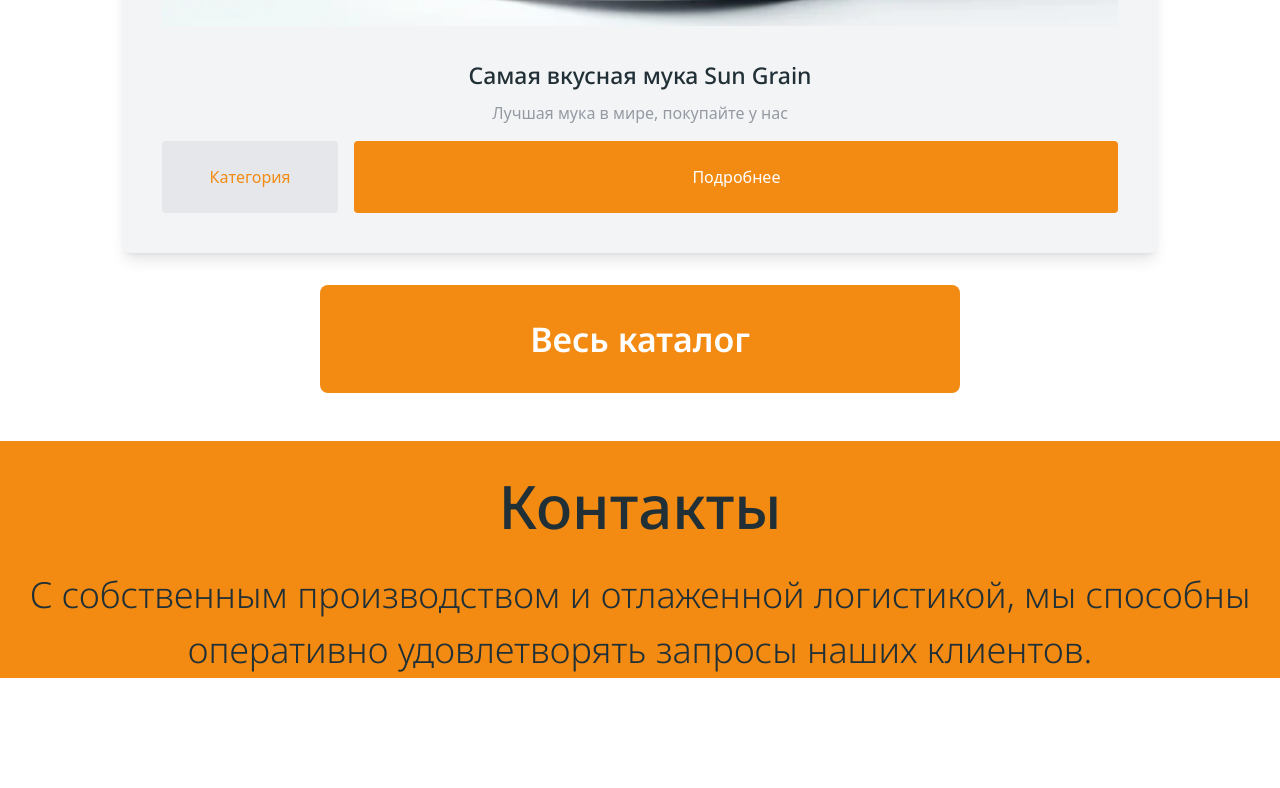
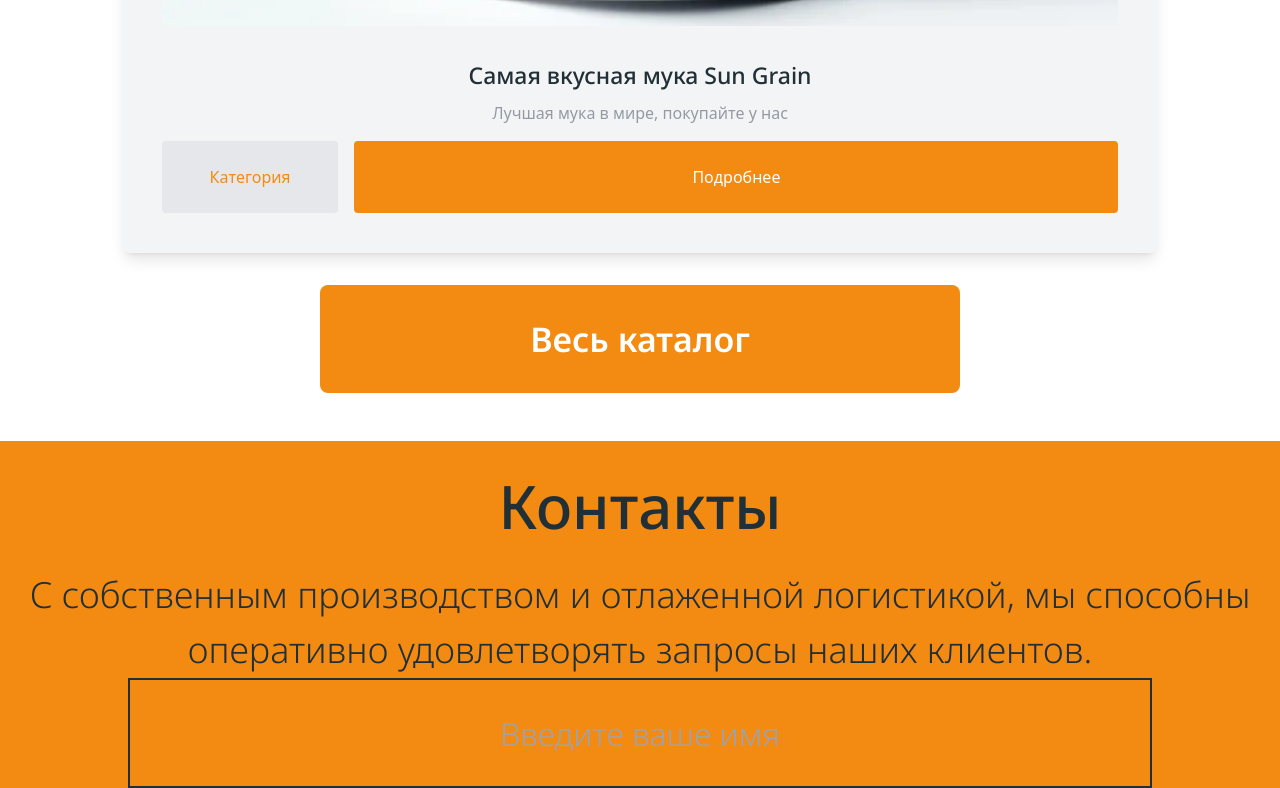
Before and after one commit to k1ngsterr1/sun-grain, a React (Vite) app: page /home in a window 1280 px wide. Shown: the part 9070-9858 px from the top of the page. Before the commit the page ends 9748 px from the top, so only its background shows below. Built offline with nearby package versions, Linux system fonts and the light colour scheme.

Commit message:
Version 1.1.4

```diff
--- a/src/shared/ui/Input/styles.scss
+++ b/src/shared/ui/Input/styles.scss
@@ -1,5 +1,5 @@
 .input {
-  width: 90%;
+  width: 80%;
   height: clamp(27.5px, 12.8502vw, 110px);
   text-align: center;
   font-family: Noto Sans;
@@ -8,6 +8,14 @@
   font-weight: 300;
   line-height: normal;
   border: 2px solid;
-  @apply pl-4;
+  outline: none;
+  background: transparent;
+  @apply text-custom-black;
   @apply border-custom-black;
+  transition: 0.3s all;
+
+  //   &:focus {
+  //     color: #fbddbb;
+  //     border: 2px solid #fbddbb;
+  //   }
 }
--- a/src/widgets/Form/ui/index.tsx
+++ b/src/widgets/Form/ui/index.tsx
@@ -1,9 +1,8 @@
-import React from "react";
 import { Input } from "@shared/ui/Input";
 
 export const Form = () => {
   return (
-    <form className="form">
+    <form className="form w-full flex flex-col items-center">
       <Input placeholder="Введите ваше имя" />
     </form>
   );
--- a/src/widgets/screens/Home/FormScreen/ui/index.tsx
+++ b/src/widgets/screens/Home/FormScreen/ui/index.tsx
@@ -1,3 +1,4 @@
+import { Form } from "@widgets/Form/ui";
 import "./styles.scss";
 
 export const FormScreen = () => {
@@ -8,6 +9,7 @@
         С собственным производством и отлаженной логистикой, мы способны
         оперативно удовлетворять запросы наших клиентов.
       </p>
+      <Form />
     </div>
   );
 };
```
